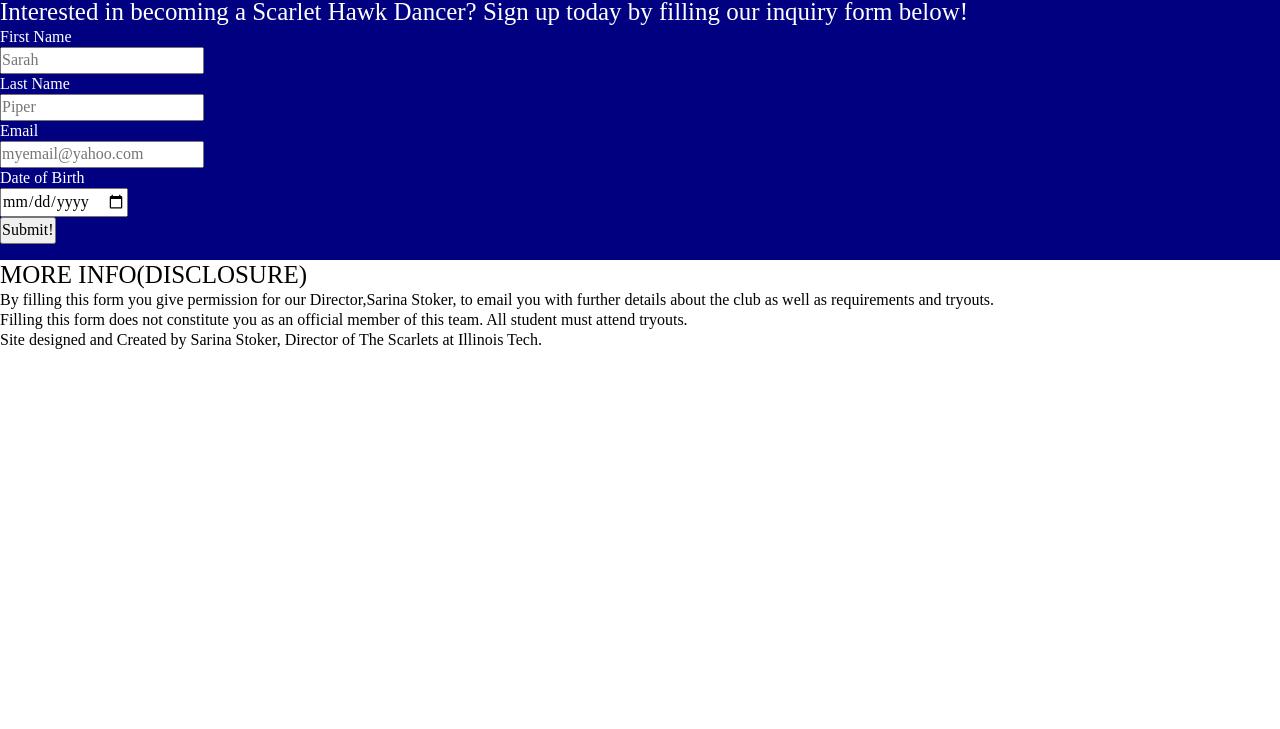
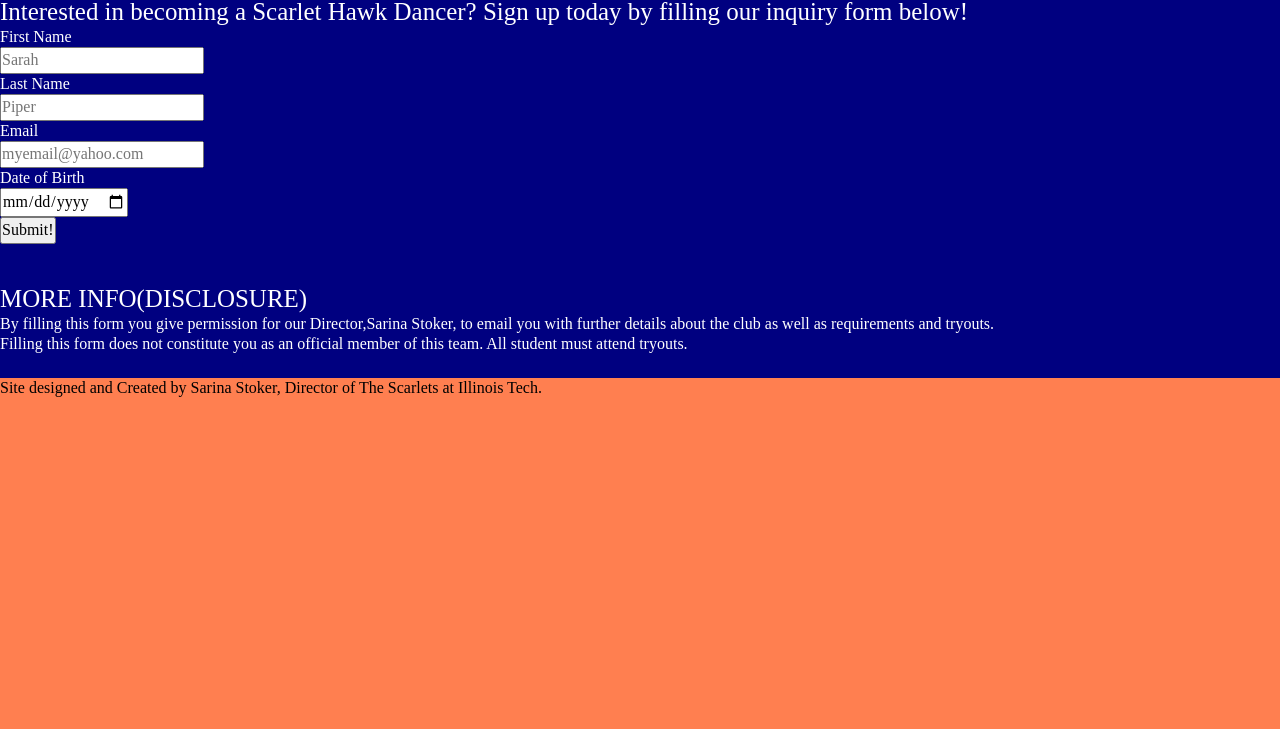
Before and after one commit to Sarina-Stoker/Project-1, a plain HTML site: page main.html in a window 1280 px wide. Shown: the part 71-800 px from the top of the page. Drawn offline with nearby package versions, Linux system fonts and the light colour scheme.

Commit message:
Set back ground color for html as coral and added css for section element.

```diff
--- a/design.css
+++ b/design.css
@@ -130,6 +130,7 @@ fieldset {
 }
 
 html{
+  background-color:Coral;
   font:Sans-serif;
   Font-size:1em; /*16px*/
   Line-height:1.25em; /*20 divided by 16*/
@@ -176,3 +177,11 @@ input{
   background-color:green;
   color:white;
 }
+
+section{
+  background-color:Navy;
+  color:white;
+  padding-top:1.5em;
+  padding-bottom:1.5em;
+
+}
```
